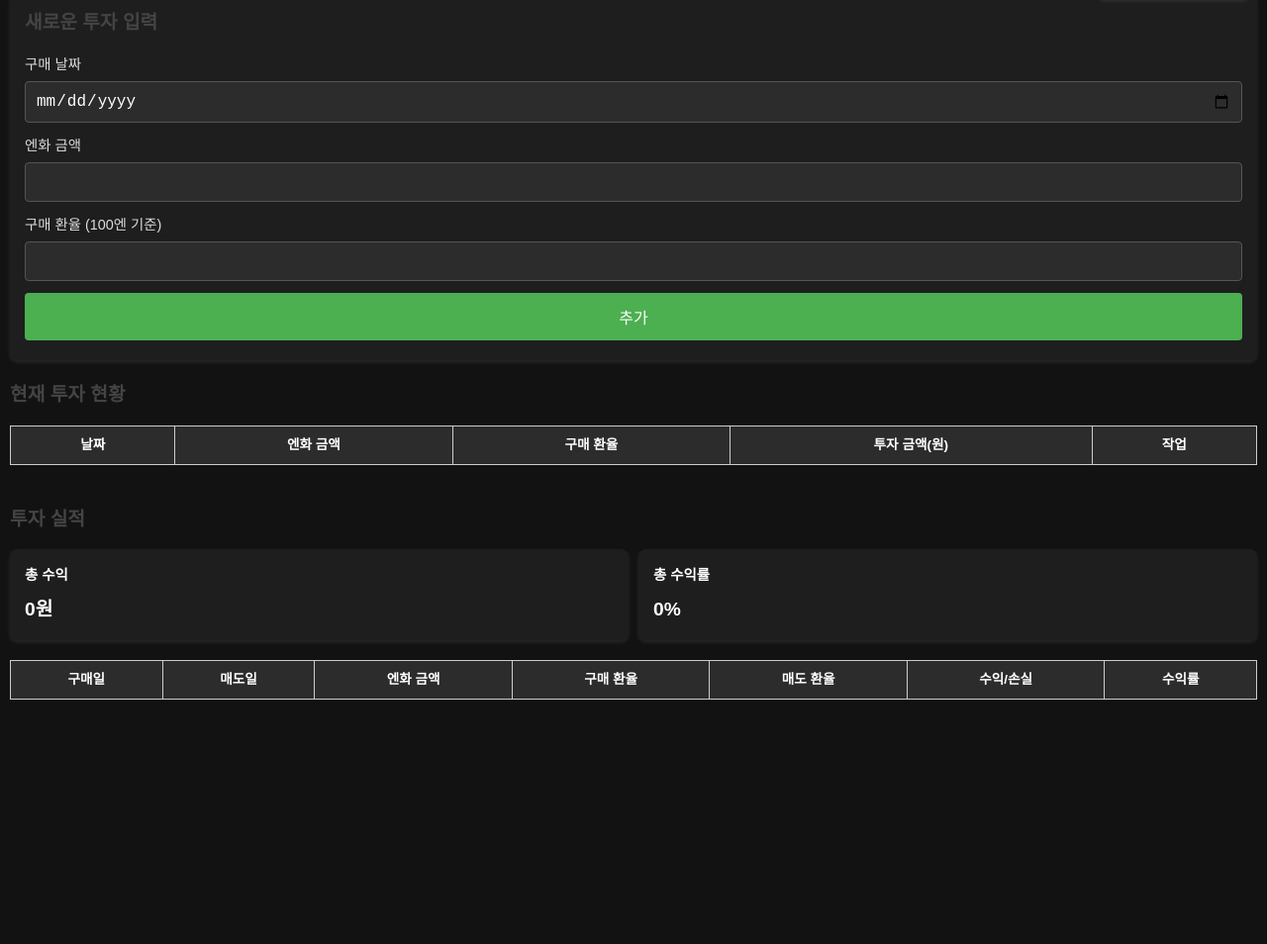
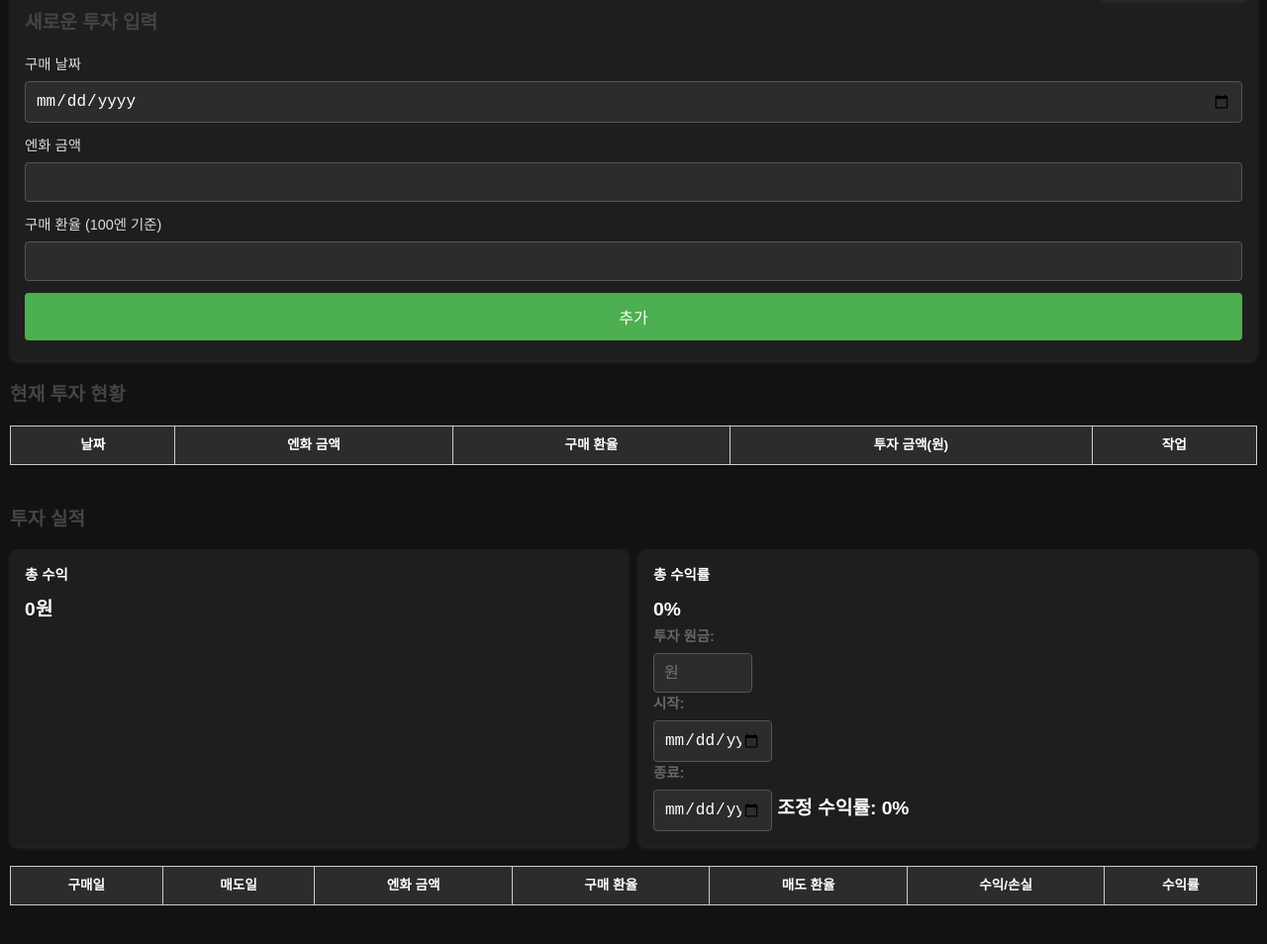
Before and after one commit to John-Choi218/JPY2, a plain HTML site: page index.html in a window 1280 px wide. Shown: the part 122-1076 px from the top of the page at 99% size. Before the commit the page ends 879 px from the top, so only its background shows below. Drawn offline with Linux system fonts and the light colour scheme; some packages are replaced by stand-ins of ours; no server answers; a script that the page names is missing.

Commit message:
Update index.html

```diff
--- a/index.html
+++ b/index.html
@@ -14,21 +14,17 @@
     <div class="container">
         <h1>엔화 투자 장부</h1>
 
-        <!-- 현재 환율 표시 섹션 추가 -->
+        <!-- 현재 환율 표시 섹션 -->
         <div class="current-rate exchange-rate-box">
             <h3>현재 환율 (100엔)</h3>
             <p id="currentRate">로딩중...</p>
         </div>
 
-        <!-- 설정 버튼 추가 -->
+        <!-- 설정 버튼 -->
         <div class="header-actions">
-            <button id="openSettings" class="settings-button">
-                ⚙️ 설정
-            </button>
+            <button id="openSettings" class="settings-button">⚙️ 설정</button>
             <button id="dark-mode-btn" class="header-btn">다크 모드</button>
-            <button id="refreshToken" class="settings-button" onclick="refreshFCMToken()">
-                🔄 새로고침
-            </button>
+            <button id="refreshToken" class="settings-button" onclick="refreshFCMToken()">🔄 새로고침</button>
         </div>
 
         <!-- 투자 입력 폼 -->
@@ -73,14 +69,23 @@
         <!-- 투자 실적 -->
         <div class="investment-history">
             <h2>투자 실적</h2>
-            <div class="summary-cards">
+            <div class="summary-cards" id="summary">
                 <div class="card">
                     <h3>총 수익</h3>
                     <p id="totalProfit">0원</p>
                 </div>
                 <div class="card">
                     <h3>총 수익률</h3>
-                    <p id="totalReturn">0%</p>
+                    <p>
+                        <span id="totalReturn">0%</span>
+                        <label for="initialCapital">투자 원금:</label>
+                        <input type="number" id="initialCapital" placeholder="원" step="1000" min="0" style="width: 100px;">
+                        <label for="startDate">시작:</label>
+                        <input type="date" id="startDate" style="width: 120px;">
+                        <label for="endDate">종료:</label>
+                        <input type="date" id="endDate" style="width: 120px;">
+                        <span id="adjustedReturn">조정 수익률: 0%</span>
+                    </p>
                 </div>
             </div>
             <div class="table-container">
@@ -125,7 +130,7 @@
         }
     </script>
 
-    <!-- 투자 목표 값 전송 스크립트 수정 -->
+    <!-- 투자 목표 값 전송 스크립트 -->
     <script>
     function sendInvestmentTargets() {
         const tableBody = document.querySelector('#currentInvestmentsTable tbody');
@@ -134,11 +139,10 @@
             const buySpan = lastRow.querySelector('.buy-target');
             const sellSpan = lastRow.querySelector('.sell-target');
             if (buySpan && sellSpan) {
-                const buyText = buySpan.textContent.trim(); // 예: "매수: 98.00원"
-                const sellText = sellSpan.textContent.trim(); // 예: "매도: 102.00원"
+                const buyText = buySpan.textContent.trim();
+                const sellText = sellSpan.textContent.trim();
                 const buyValue = buyText.replace(/[^0-9.]/g, '');
                 const sellValue = sellText.replace(/[^0-9.]/g, '');
-                // React Native WebView 환경에서 postMessage를 통해 데이터 전달
                 if (window.ReactNativeWebView && window.ReactNativeWebView.postMessage) {
                     window.ReactNativeWebView.postMessage(JSON.stringify({
                         buyTarget: buyValue,
@@ -148,7 +152,6 @@
             }
         }
     }
-    // 페이지 로드 후 1회 호출 및 이후 5초마다 재호출
     document.addEventListener('DOMContentLoaded', sendInvestmentTargets);
     setInterval(sendInvestmentTargets, 5000);
     </script>
```
